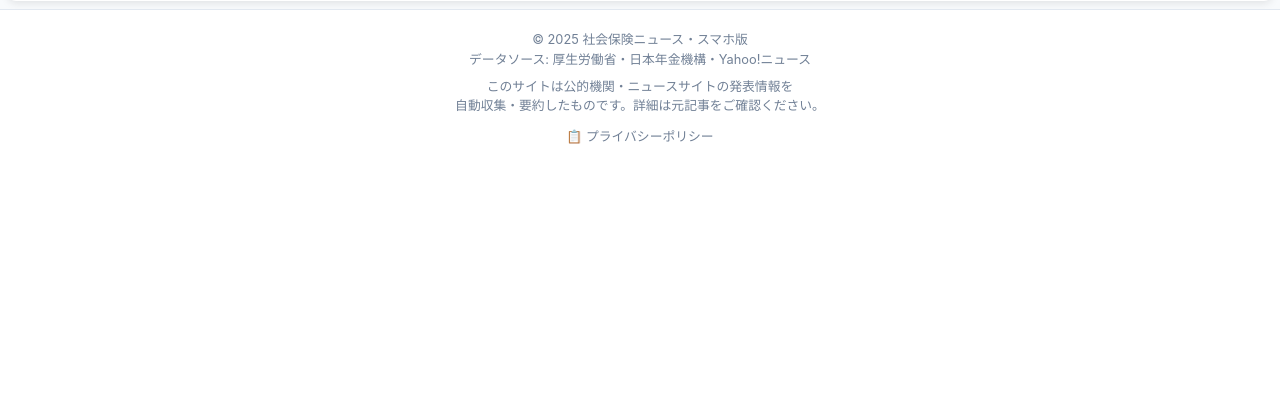
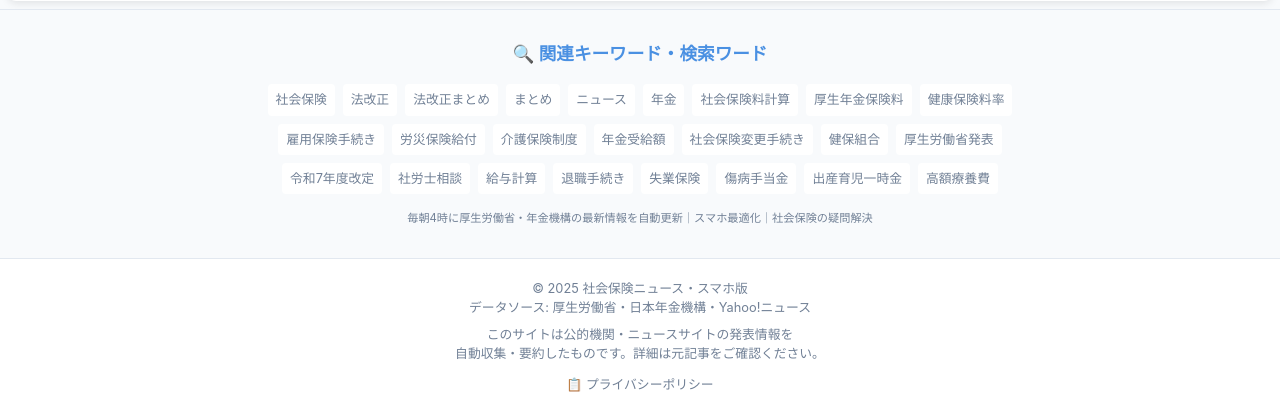
Before and after one commit to MechaTora/social-insurance-news-render, a Flask app: page / in a window 1280 px wide. Shown: the part 3820-4234 px from the top of the page. Before the commit the page ends 3964 px from the top, so only its background shows below. Run offline with Flask 3, Linux system fonts and the light colour scheme.

Commit message:
Add files via upload

```diff
--- a/templates/index.html
+++ b/templates/index.html
@@ -6,6 +6,9 @@
     <title>社会保険ニュース - 最新情報まとめ（スマホ版）</title>
     <meta name="description" content="社会保険に関する最新ニュースを自動収集・要約してお届け。健康保険、厚生年金、雇用保険などの重要な変更情報をスマホで手軽にチェック。">
     <meta name="keywords" content="社会保険,ニュース,健康保険,厚生年金,雇用保険,労災保険,介護保険,年金,スマホ">
+
+    <!-- Google Site Verification -->
+    <meta name="google-site-verification" content="Gp4HxUkM86ol7y-zJqXaY1zql-Fw_weksAQWIDO-7gI" />
 
     <!-- PWA対応 -->
     <meta name="theme-color" content="#4A90E2">
@@ -465,6 +468,44 @@
         </div>
     </div>
 
+    <!-- SEOキーワードセクション -->
+    <section style="background: var(--bg); padding: 30px 16px; border-top: 1px solid var(--border);">
+        <div style="max-width: 800px; margin: 0 auto;">
+            <h3 style="color: var(--primary); font-size: 1.1rem; margin-bottom: 16px; text-align: center;">
+                🔍 関連キーワード・検索ワード
+            </h3>
+            <div style="display: flex; flex-wrap: wrap; gap: 8px; justify-content: center; line-height: 1.8;">
+                <span style="background: var(--surface); padding: 4px 8px; border-radius: 4px; font-size: 0.8rem; color: var(--text-light);">社会保険</span>
+                <span style="background: var(--surface); padding: 4px 8px; border-radius: 4px; font-size: 0.8rem; color: var(--text-light);">法改正</span>
+                <span style="background: var(--surface); padding: 4px 8px; border-radius: 4px; font-size: 0.8rem; color: var(--text-light);">法改正まとめ</span>
+                <span style="background: var(--surface); padding: 4px 8px; border-radius: 4px; font-size: 0.8rem; color: var(--text-light);">まとめ</span>
+                <span style="background: var(--surface); padding: 4px 8px; border-radius: 4px; font-size: 0.8rem; color: var(--text-light);">ニュース</span>
+                <span style="background: var(--surface); padding: 4px 8px; border-radius: 4px; font-size: 0.8rem; color: var(--text-light);">年金</span>
+                <span style="background: var(--surface); padding: 4px 8px; border-radius: 4px; font-size: 0.8rem; color: var(--text-light);">社会保険料計算</span>
+                <span style="background: var(--surface); padding: 4px 8px; border-radius: 4px; font-size: 0.8rem; color: var(--text-light);">厚生年金保険料</span>
+                <span style="background: var(--surface); padding: 4px 8px; border-radius: 4px; font-size: 0.8rem; color: var(--text-light);">健康保険料率</span>
+                <span style="background: var(--surface); padding: 4px 8px; border-radius: 4px; font-size: 0.8rem; color: var(--text-light);">雇用保険手続き</span>
+                <span style="background: var(--surface); padding: 4px 8px; border-radius: 4px; font-size: 0.8rem; color: var(--text-light);">労災保険給付</span>
+                <span style="background: var(--surface); padding: 4px 8px; border-radius: 4px; font-size: 0.8rem; color: var(--text-light);">介護保険制度</span>
+                <span style="background: var(--surface); padding: 4px 8px; border-radius: 4px; font-size: 0.8rem; color: var(--text-light);">年金受給額</span>
+                <span style="background: var(--surface); padding: 4px 8px; border-radius: 4px; font-size: 0.8rem; color: var(--text-light);">社会保険変更手続き</span>
+                <span style="background: var(--surface); padding: 4px 8px; border-radius: 4px; font-size: 0.8rem; color: var(--text-light);">健保組合</span>
+                <span style="background: var(--surface); padding: 4px 8px; border-radius: 4px; font-size: 0.8rem; color: var(--text-light);">厚生労働省発表</span>
+                <span style="background: var(--surface); padding: 4px 8px; border-radius: 4px; font-size: 0.8rem; color: var(--text-light);">令和7年度改定</span>
+                <span style="background: var(--surface); padding: 4px 8px; border-radius: 4px; font-size: 0.8rem; color: var(--text-light);">社労士相談</span>
+                <span style="background: var(--surface); padding: 4px 8px; border-radius: 4px; font-size: 0.8rem; color: var(--text-light);">給与計算</span>
+                <span style="background: var(--surface); padding: 4px 8px; border-radius: 4px; font-size: 0.8rem; color: var(--text-light);">退職手続き</span>
+                <span style="background: var(--surface); padding: 4px 8px; border-radius: 4px; font-size: 0.8rem; color: var(--text-light);">失業保険</span>
+                <span style="background: var(--surface); padding: 4px 8px; border-radius: 4px; font-size: 0.8rem; color: var(--text-light);">傷病手当金</span>
+                <span style="background: var(--surface); padding: 4px 8px; border-radius: 4px; font-size: 0.8rem; color: var(--text-light);">出産育児一時金</span>
+                <span style="background: var(--surface); padding: 4px 8px; border-radius: 4px; font-size: 0.8rem; color: var(--text-light);">高額療養費</span>
+            </div>
+            <p style="text-align: center; margin-top: 16px; font-size: 0.7rem; color: var(--text-light);">
+                毎朝4時に厚生労働省・年金機構の最新情報を自動更新｜スマホ最適化｜社会保険の疑問解決
+            </p>
+        </div>
+    </section>
+
     <!-- フッター -->
     <footer class="footer">
         <p>&copy; 2025 社会保険ニュース・スマホ版</p>
```
